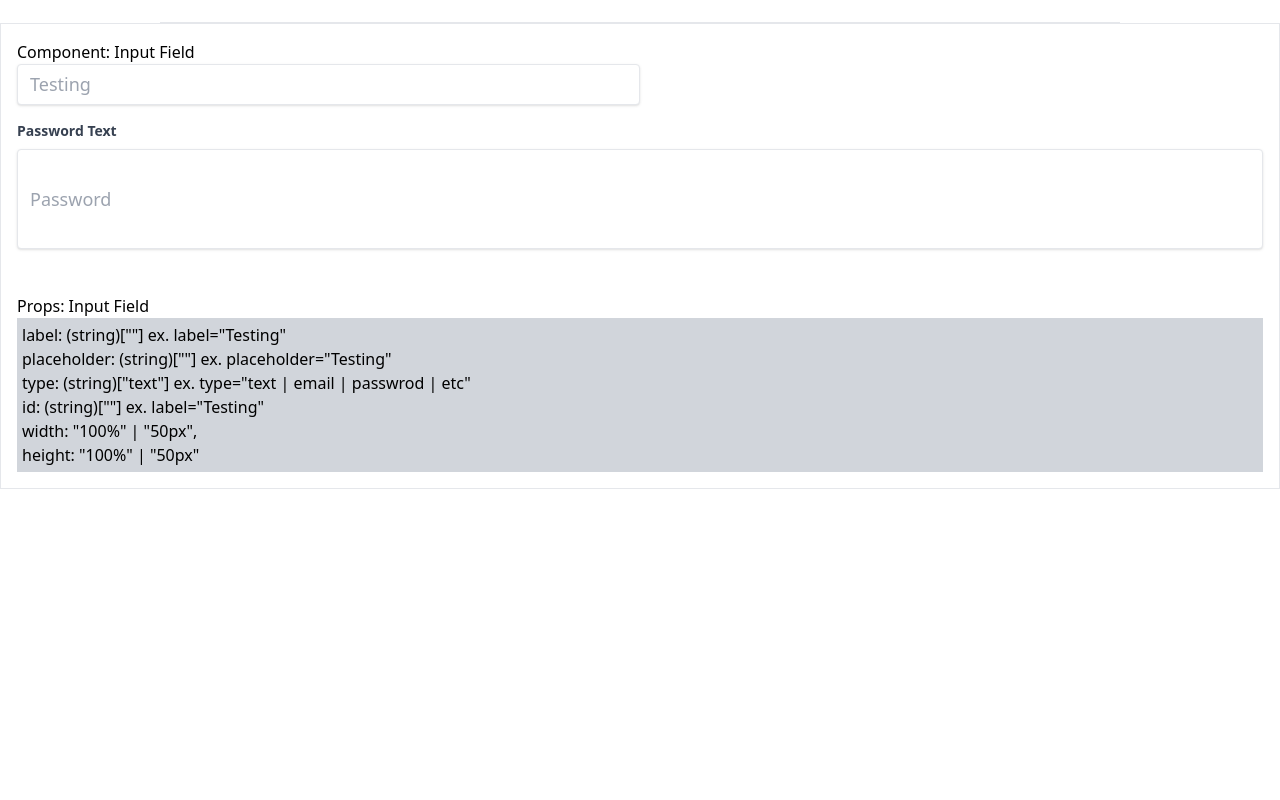
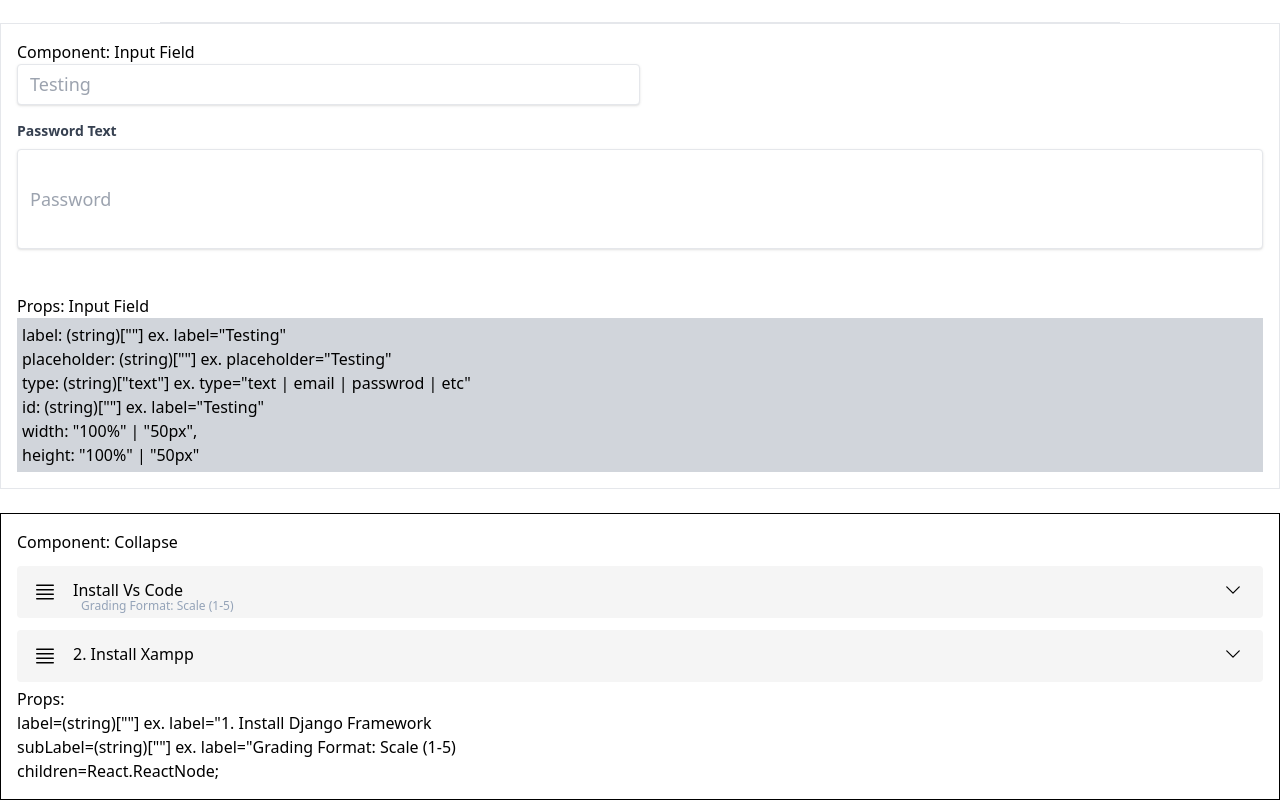
Before and after one commit to ragg09/sph-lms-test-deploy, a Next.js app in the folder client/: page /demo/components in a window 1280 px wide. Shown: the part 2725-3525 px from the top of the page. Before the commit the page ends 3214 px from the top, so only its background shows below. Built offline with nearby package versions, Linux system fonts and the light colour scheme.

Commit message:
[Reusable Component] Collapse (#14)
* Fix Conflict

* Fix Comments

```diff
--- a/client/src/pages/demo/components/index.tsx
+++ b/client/src/pages/demo/components/index.tsx
@@ -8,6 +8,7 @@ import Breadcrumbs from '@/src/shared/components/Breadcrumbs';
 import Dropdown from '@/src/shared/components/Dropdown';
 import InputField from '@/src/shared/components/InputField';
 import Searchbar from '@/src/shared/components/SearchBar/SearchBar';
+import Collapse from '@/src/shared/components/Collapse/Collapse';
 
 const DemoComponent: React.FunctionComponent = () => {
   // sets up the state of the page to track user interaction
@@ -231,6 +232,27 @@ const DemoComponent: React.FunctionComponent = () => {
             </div>
           </div>
         </div>
+        <br />
+        <div className="p-4 border -b border-black" id="dropdown">
+          <div className="space-y-3">
+            <h1>Component: Collapse</h1>
+            <Collapse
+              label="Install Vs Code"
+              subLabel="Grading Format:  Scale (1-5)"
+            >
+              <div>This is Props</div>
+            </Collapse>
+            <Collapse label="2. Install Xampp">
+              <div>This is Props</div>
+            </Collapse>
+          </div>
+          <div className="mt-[5px]">
+            <h1>Props: </h1>
+            <p>label=(string)[""] ex. label="1. Install Django Framework</p>
+            <p>subLabel=(string)[""] ex. label="Grading Format: Scale (1-5)</p>
+            <p>children=React.ReactNode;</p>
+          </div>
+        </div>
       </div>
     </Fragment>
   );
--- /dev/null
+++ b/client/src/shared/components/Collapse/Collapse.tsx
@@ -0,0 +1,70 @@
+import { useState } from 'react';
+import ChevronDown from '../../icons/ChevronDownIcon';
+
+export interface collapseProps {
+  label: string;
+  subLabel?: string;
+  children: React.ReactNode;
+}
+
+const Collapse: React.FC<collapseProps> = ({ label, subLabel, children }) => {
+  const [isOpen, setIsOpen] = useState(false);
+
+  const toggleCollapse = (): void => {
+    setIsOpen(!isOpen);
+  };
+
+  const arrowClasses = isOpen ? 'rotate-180 order-last' : 'order-last';
+
+  return (
+    <div>
+      <div>
+        <div
+          className="bg-neutral-100 pb-2 pt-3 pb-4 rounded relative flex place-items-center justify-between"
+          onClick={toggleCollapse}
+        >
+          <svg
+            xmlns="http://www.w3.org/2000/svg"
+            fill="none"
+            viewBox="0 0 24 24"
+            stroke-width="1.5"
+            stroke="currentColor"
+            className="w-6 h-6 absolute ml-4 mt-1"
+          >
+            <path
+              stroke-linecap="round"
+              stroke-linejoin="round"
+              d="M3.75 5.25h16.5m-16.5 4.5h16.5m-16.5 4.5h16.5m-16.5 4.5h16.5"
+            />
+          </svg>
+
+          <label className="ml-14 text-base">{label}</label>
+          {subLabel != null && (
+            <p className="text-xs ml-16 mt-8 absolute text-slate-400">
+              {subLabel}
+            </p>
+          )}
+          <div>
+            <ChevronDown
+              height={4}
+              width={4}
+              className={`w-5 h-5 ml-2 mr-5 ${arrowClasses} `}
+            />
+          </div>
+        </div>
+      </div>
+      {isOpen && (
+        <div className="bg-neutral-100 ">
+          <hr className="border mx-7" />
+          <div>{children}</div>
+        </div>
+      )}
+    </div>
+  );
+};
+
+Collapse.defaultProps = {
+  label: 'Install XAMPP'
+};
+
+export default Collapse;
```
